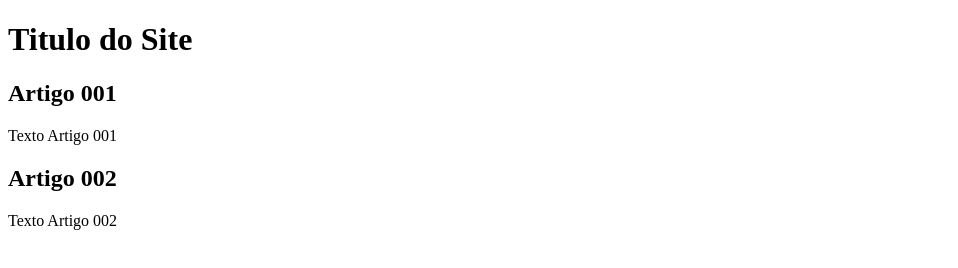
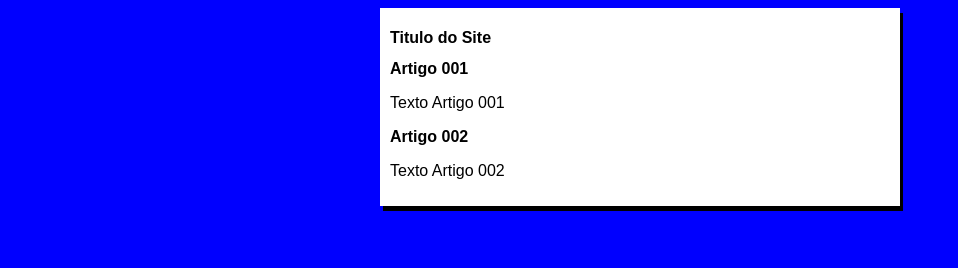
Before and after one commit to JaineLima/projeto-site, a plain HTML site: page index.html in a window 1280 px wide. Shown: the whole page, without its empty margins (0-958 px from the left). Drawn offline with Linux system fonts and the light colour scheme.

Commit message:
iniciei o design

```diff
--- /dev/null
+++ b/estilo/style.css
@@ -0,0 +1,15 @@
+*{
+ font-family: Arial, Helvetica, sans-serif;
+ font-size: 16px;
+}
+body{
+    background-color: blue;
+
+}
+main{
+    background-color: white;
+    width: 500px;
+    margin: auto;
+    box-shadow: 3px 5px rgb(0, 0, 0.473);
+    padding: 10px;
+}
--- a/index.html
+++ b/index.html
@@ -1,8 +1,9 @@
 <!DOCTYPE html>
 <html lang="pt-br">
     <title>Title de texto</title>
+
 <head>
-
+   <link rel="stylesheet" href="estilo/style.css">
 </head>
 <body>
     <main>
```
